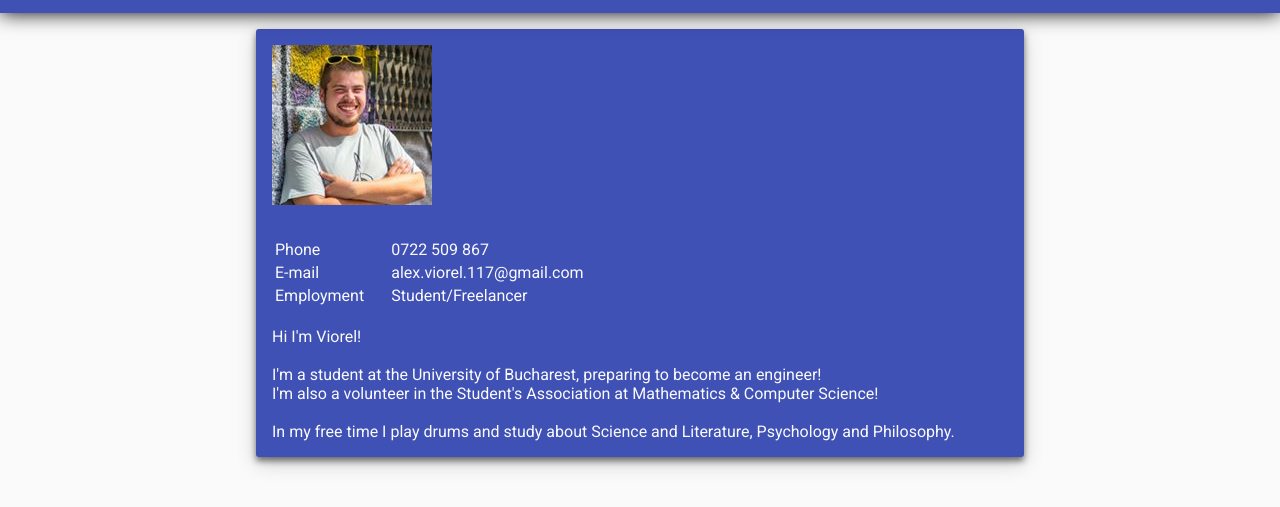
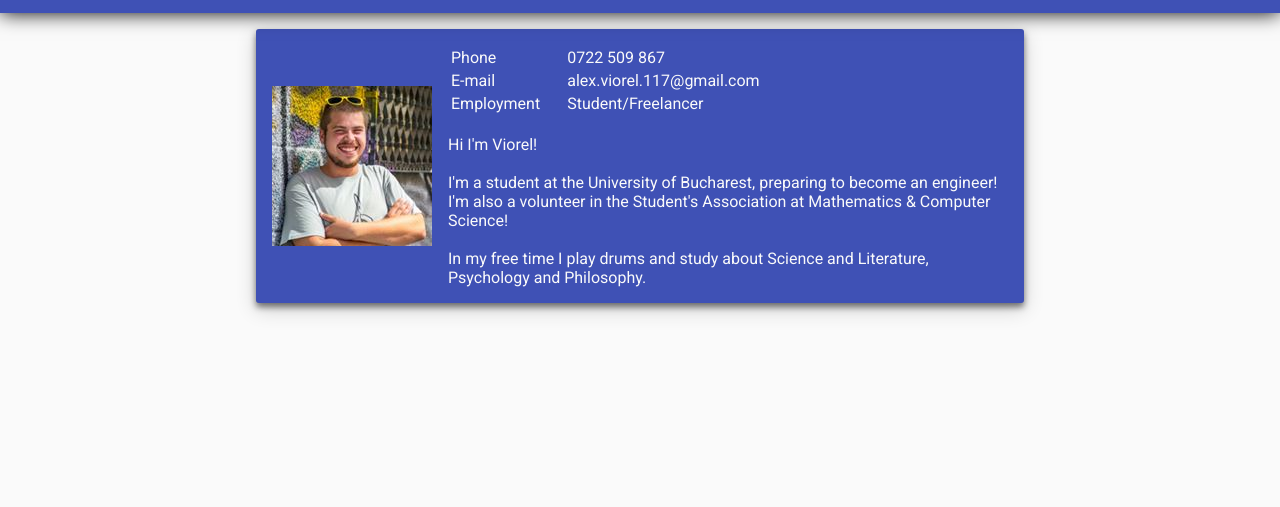
Before and after one commit to viorelAlexandrescu/viorelAlexandrescu.github.io, a plain HTML site: page index.html in a window 1280 px wide. Shown: the part 103-610 px from the top of the page. Drawn offline with Linux system fonts and the light colour scheme.

Commit message:
New Commit! 3.0

```diff
--- a/css/main.css
+++ b/css/main.css
@@ -77,7 +77,6 @@ li p{
 
     display: flex;
     flex-direction: row;
-    flex-wrap: wrap;
 
     border-radius: 3px;
     box-shadow: 0 4px 6px 0 rgba(0, 0, 0, 0.5), 0 6px 20px 0 rgba(0, 0, 0, 0.19);
@@ -96,7 +95,6 @@ li p{
 .profile-photo-area{
     padding: 16px 0 16px 16px;
     display: flex;
-    flex: 1;
     align-items: center;
 }
 
```
